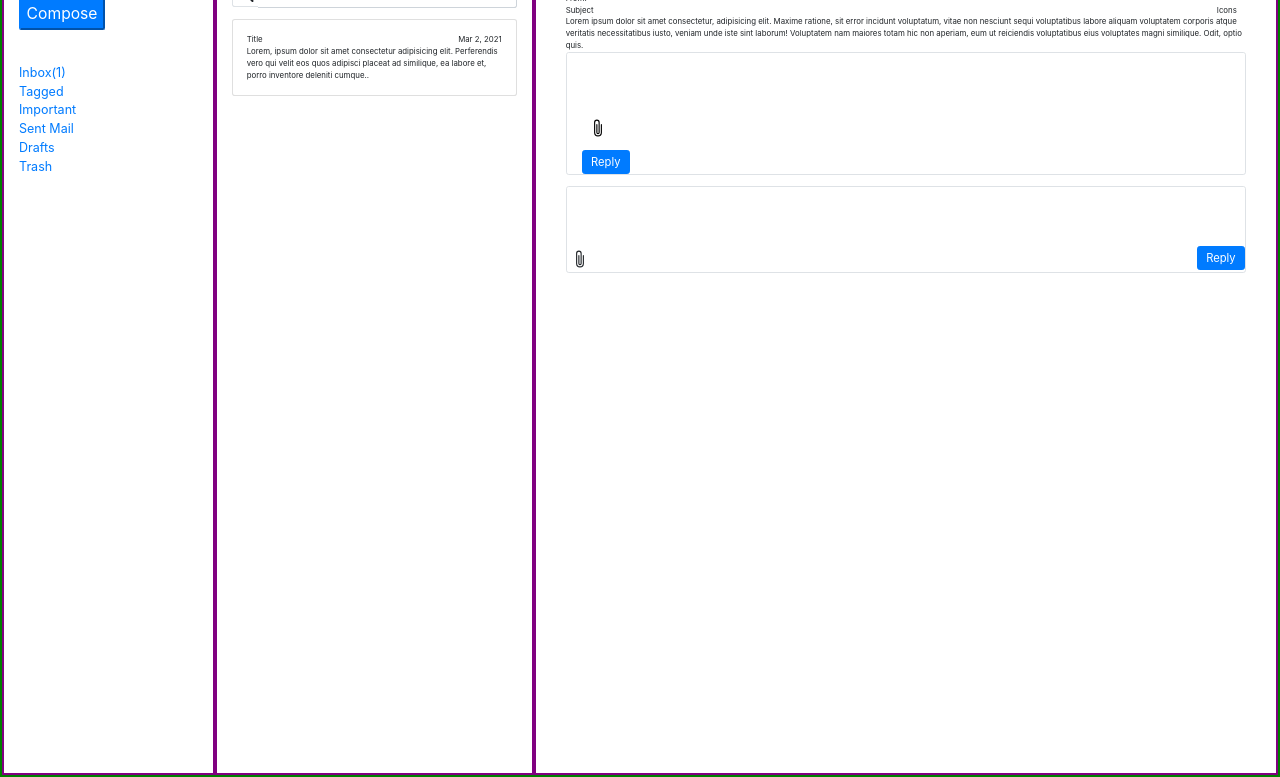
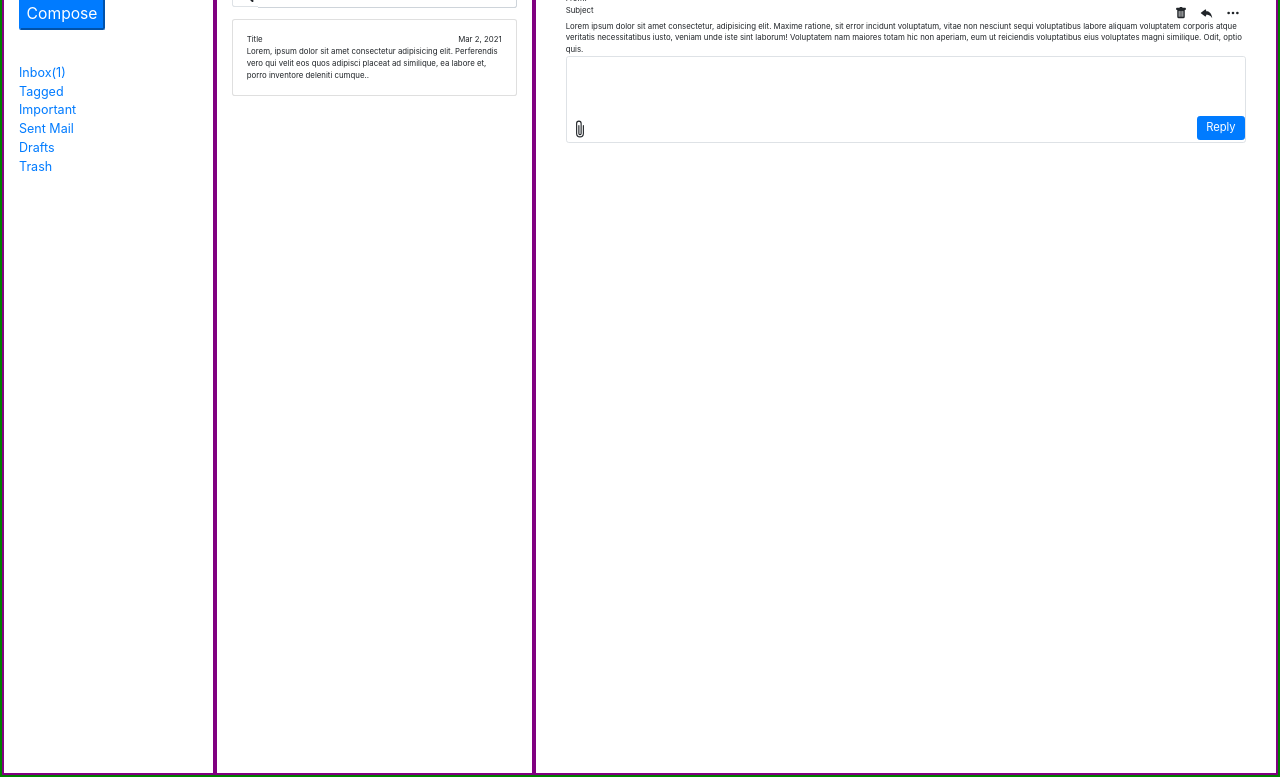
Before and after one commit to benong777/ben-ong-email-template-with-bootstrap-grid, a plain HTML site: page index.html in a window 1280 px wide. Shown: the part 23-800 px from the top of the page. Drawn offline with nearby package versions, Linux system fonts and the light colour scheme.

Commit message:
Fixed the 3 icons on the subject row

```diff
--- a/index.html
+++ b/index.html
@@ -68,10 +68,61 @@
                     </div>
 
                     <!-- Email Subject -->
-                    <div class="row">
-                        <div class="col">Subject</div>
-                        <div class="col-1 ">Icons</div>
+                    <div class="row d-flex flex-row justify-content-between">
+                        <div class="col-8">Subject</div>
+                        <div class="col-4">
+                            <svg xmlns="http://www.w3.org/2000/svg" width="16" height="16" fill="currentColor" class="bi bi-three-dots float-right" viewBox="0 0 16 16">
+                                <path d="M3 9.5a1.5 1.5 0 1 1 0-3 1.5 1.5 0 0 1 0 3zm5 0a1.5 1.5 0 1 1 0-3 1.5 1.5 0 0 1 0 3zm5 0a1.5 1.5 0 1 1 0-3 1.5 1.5 0 0 1 0 3z"/>
+                              </svg>
+                              <svg xmlns="http://www.w3.org/2000/svg" width="16" height="16" fill="currentColor" class="bi bi-reply-fill float-right" viewBox="0 0 16 16">
+                                <path d="M5.921 11.9L1.353 8.62a.719.719 0 0 1 0-1.238L5.921 4.1A.716.716 0 0 1 7 4.719V6c1.5 0 6 0 7 8-2.5-4.5-7-4-7-4v1.281c0 .56-.606.898-1.079.62z"/>
+                              </svg>
+                            <svg xmlns="http://www.w3.org/2000/svg" width="16" height="16" fill="currentColor" class="bi bi-trash-fill float-right" viewBox="0 0 16 16">
+                                <path d="M2.5 1a1 1 0 0 0-1 1v1a1 1 0 0 0 1 1H3v9a2 2 0 0 0 2 2h6a2 2 0 0 0 2-2V4h.5a1 1 0 0 0 1-1V2a1 1 0 0 0-1-1H10a1 1 0 0 0-1-1H7a1 1 0 0 0-1 1H2.5zm3 4a.5.5 0 0 1 .5.5v7a.5.5 0 0 1-1 0v-7a.5.5 0 0 1 .5-.5zM8 5a.5.5 0 0 1 .5.5v7a.5.5 0 0 1-1 0v-7A.5.5 0 0 1 8 5zm3 .5v7a.5.5 0 0 1-1 0v-7a.5.5 0 0 1 1 0z"/>
+                              </svg>
+
+
+
+
+
+
+                        </div>
+<!--
+
+                                <svg id="trash-icon" xmlns="http://www.w3.org/2000/svg" width="16x" height="16" fill="currentColor" class="bi bi-trash-fill px-0" viewBox="0 0 16 16">
+                            <path d="M2.5 1a1 1 0 0 0-1 1v1a1 1 0 0 0 1 1H3v9a2 2 0 0 0 2 2h6a2 2 0 0 0 2-2V4h.5a1 1 0 0 0 1-1V2a1 1 0 0 0-1-1H10a1 1 0 0 0-1-1H7a1 1 0 0 0-1 1H2.5zm3 4a.5.5 0 0 1 .5.5v7a.5.5 0 0 1-1 0v-7a.5.5 0 0 1 .5-.5zM8 5a.5.5 0 0 1 .5.5v7a.5.5 0 0 1-1 0v-7A.5.5 0 0 1 8 5zm3 .5v7a.5.5 0 0 1-1 0v-7a.5.5 0 0 1 1 0z"/>
+                            </svg>
+
+                                  -->
+
+
+
+
                     </div>
+
+                    <!--
+
+                    <div class="row d-flex justify-content-between">
+                        <div class="col-9">Subject</div>
+                        <div class="col-1 float-right">
+                            <svg xmlns="http://www.w3.org/2000/svg" width="16x" height="16" fill="currentColor" class="bi bi-trash-fill" viewBox="0 0 16 16">
+                            <path d="M2.5 1a1 1 0 0 0-1 1v1a1 1 0 0 0 1 1H3v9a2 2 0 0 0 2 2h6a2 2 0 0 0 2-2V4h.5a1 1 0 0 0 1-1V2a1 1 0 0 0-1-1H10a1 1 0 0 0-1-1H7a1 1 0 0 0-1 1H2.5zm3 4a.5.5 0 0 1 .5.5v7a.5.5 0 0 1-1 0v-7a.5.5 0 0 1 .5-.5zM8 5a.5.5 0 0 1 .5.5v7a.5.5 0 0 1-1 0v-7A.5.5 0 0 1 8 5zm3 .5v7a.5.5 0 0 1-1 0v-7a.5.5 0 0 1 1 0z"/>
+                            </svg>
+                        </div>
+                        <div class="col-1 p-0">
+                              <svg xmlns="http://www.w3.org/2000/svg" width="16" height="16" fill="currentColor" class="bi bi-reply-fill" viewBox="0 0 16 16">
+                                <path d="M5.921 11.9L1.353 8.62a.719.719 0 0 1 0-1.238L5.921 4.1A.716.716 0 0 1 7 4.719V6c1.5 0 6 0 7 8-2.5-4.5-7-4-7-4v1.281c0 .56-.606.898-1.079.62z"/>
+                              </svg>
+                        </div>
+                        <div class="col-1 p-0">
+                              <svg xmlns="http://www.w3.org/2000/svg" width="16" height="16" fill="currentColor" class="bi bi-three-dots" viewBox="0 0 16 16">
+                                <path d="M3 9.5a1.5 1.5 0 1 1 0-3 1.5 1.5 0 0 1 0 3zm5 0a1.5 1.5 0 1 1 0-3 1.5 1.5 0 0 1 0 3zm5 0a1.5 1.5 0 1 1 0-3 1.5 1.5 0 0 1 0 3z"/>
+                              </svg>
+                        </div>
+                    </div>
+                    -->
+
+
                     <!-- Email content -->
                     <div class="row email-content">
                         <div class="col">
@@ -87,24 +138,7 @@
                     <!-- Email reply -->
                     <form action="" method="">
                         <div class="form-group border rounded">
-                            <textarea type="text" class="form-control border-0" id="email-reply" rows="3"></textarea>
-                                <div class="col-2">
-                                    <button class="btn p-1 bg-transparent"><svg id="attachment-icon" xmlns="http://www.w3.org/2000/svg" width="26" height="26" fill="currentColor" class="bi bi-paperclip" viewBox="0 0 16 16">
-                                        <path d="M4.5 3a2.5 2.5 0 0 1 5 0v9a1.5 1.5 0 0 1-3 0V5a.5.5 0 0 1 1 0v7a.5.5 0 0 0 1 0V3a1.5 1.5 0 1 0-3 0v9a2.5 2.5 0 0 0 5 0V5a.5.5 0 0 1 1 0v7a3.5 3.5 0 1 1-7 0V3z"/>
-                                        </svg>
-                                    </button>
-                                </div>
-                                <div class="col-2">
-                                    <button class="btn btn-primary py-1">Reply</button>
-                                </div>
-                        </div>
-                    </form>
-
-
-                    <!-- DEBUG - reply box -->
-                    <form action="" method="">
-                        <div class="form-group border rounded">
-                            <textarea type="text" class="form-control  border-0" id="email-reply" rows="3">
+                            <textarea type="text" class="form-control border-0" id="email-reply" rows="3">
                             </textarea>
                                 <div class="row d-flex justify-content-between">
                                     <div class="col-2"><svg id="attachment-icon" xmlns="http://www.w3.org/2000/svg" width="26" height="26" fill="currentColor" class="float-left bi bi-paperclip" viewBox="0 0 16 16">
--- a/style.css
+++ b/style.css
@@ -18,6 +18,21 @@ html, body {
     height: 100%;
     /*border: 2px solid yellowgreen;*/
 }
+.bi-reply-fill{
+    padding: 1px 1px;
+    margin-left: 5px;
+    margin-right: 5px;
+}
+.bi-three-dots {
+    padding: 1px 1px;
+    margin-left: 5px;
+    margin-right: 5px;
+}
+.bi-trash-fill {
+    padding: 2px 2px;
+    margin-left: 5px;
+    margin-right: 5px;
+}
 
 textarea {
     resize: none;
```
